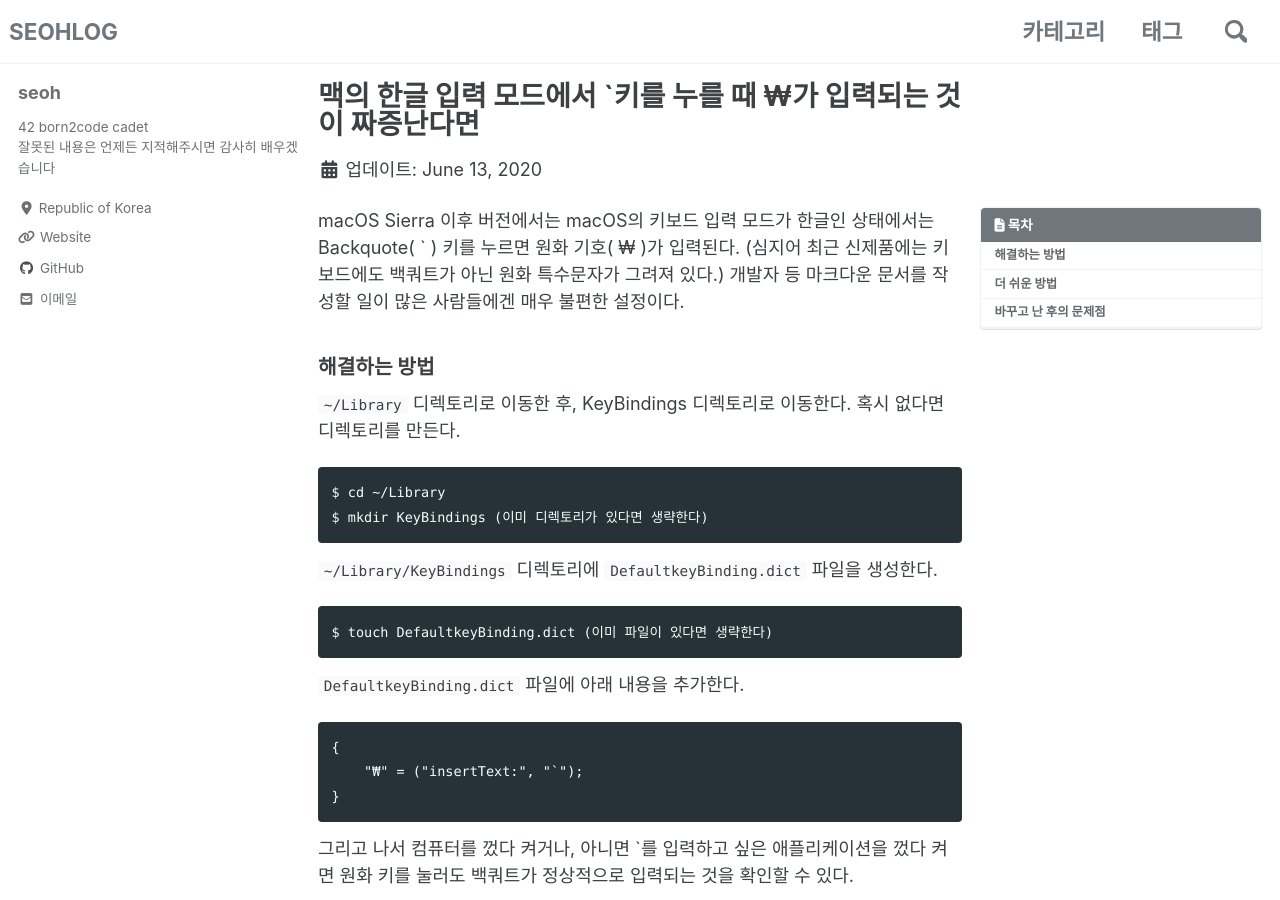
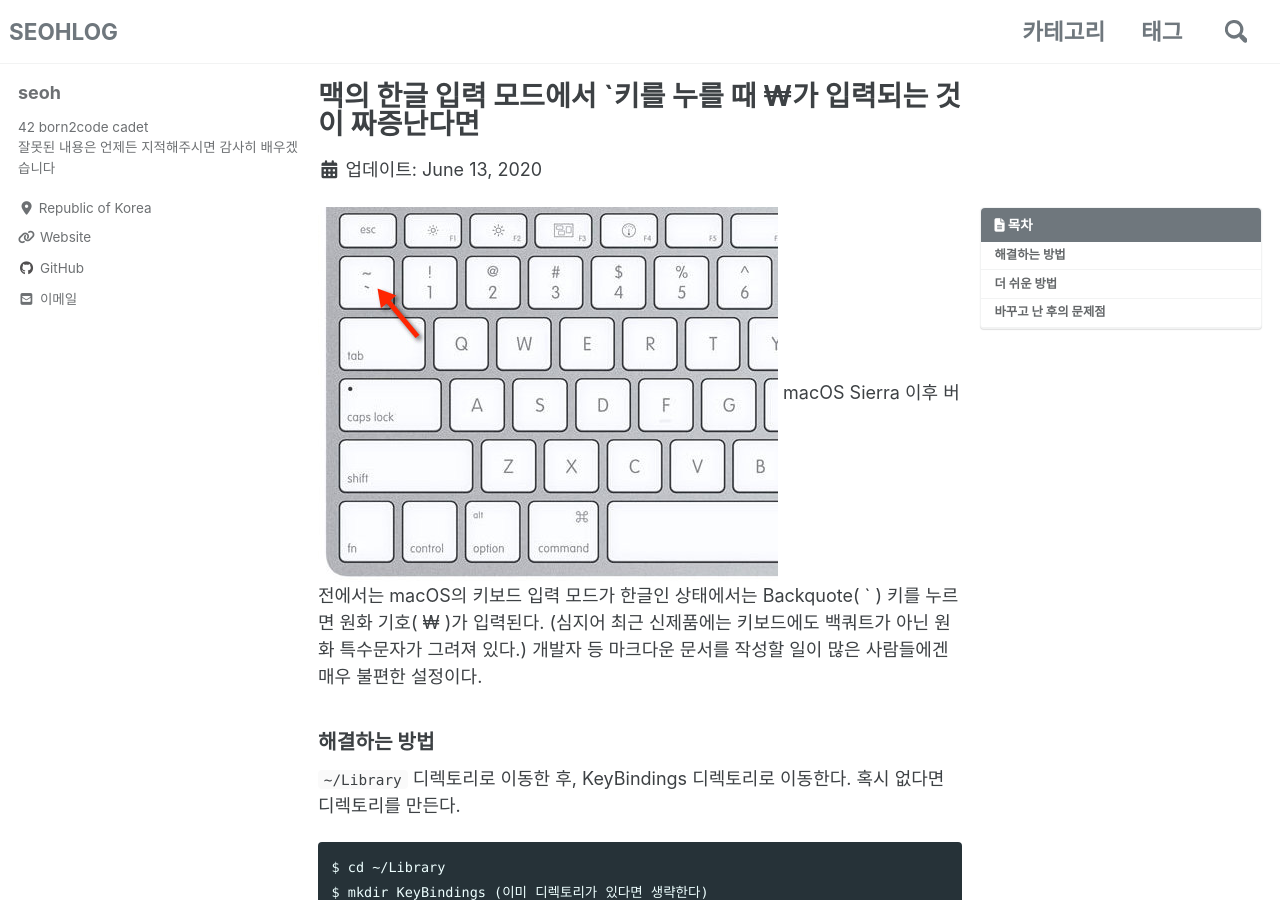
Before and after one commit to ohseyong/ohseyong.github.io, a Jekyll site: the page built from _posts/2020-06-13-won-to-backquote.md, in a window 1280 px wide and 900 px high. Built offline with Jekyll 4.4.1, drawn with Linux system fonts in a browser that asks for light colours; cached includes are drawn as plain includes; nearby versions of some CDN libraries; comment, search, counter and statistics services are not loaded.

Commit message:
Fix issues

```diff
--- a/_layouts/archive.html
+++ b/_layouts/archive.html
@@ -1,6 +1,5 @@
 ---
 layout: default
-entries_layout: grid
 ---
 
 {% if page.header.overlay_color or page.header.overlay_image or page.header.image %}
--- a/_posts/2020-06-13-won-to-backquote.md
+++ b/_posts/2020-06-13-won-to-backquote.md
@@ -11,7 +11,7 @@ header:
 toc: true
 toc_sticky: true
 ---
-
+![backquote](/assets/backquote.jpg)
 macOS Sierra 이후 버전에서는 macOS의 키보드 입력 모드가 한글인 상태에서는 Backquote( ` ) 키를 누르면 원화 기호( ₩ )가 입력된다. (심지어 최근 신제품에는 키보드에도 백쿼트가 아닌 원화 특수문자가 그려져 있다.) 개발자 등 마크다운 문서를 작성할 일이 많은 사람들에겐 매우 불편한 설정이다.
 
 ### 해결하는 방법
```
